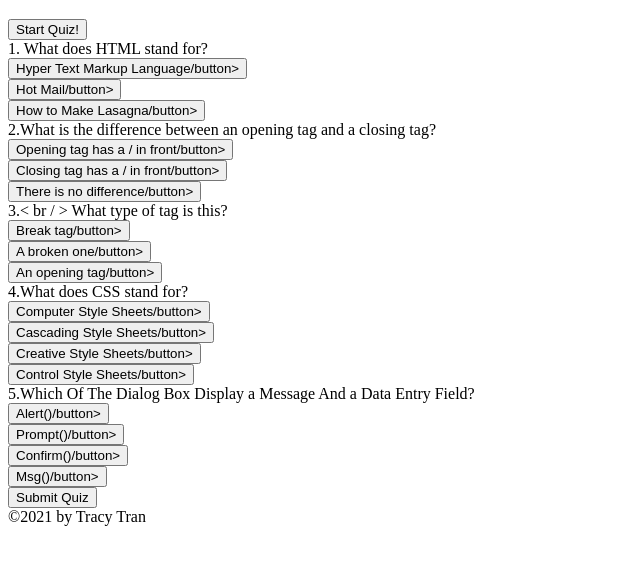
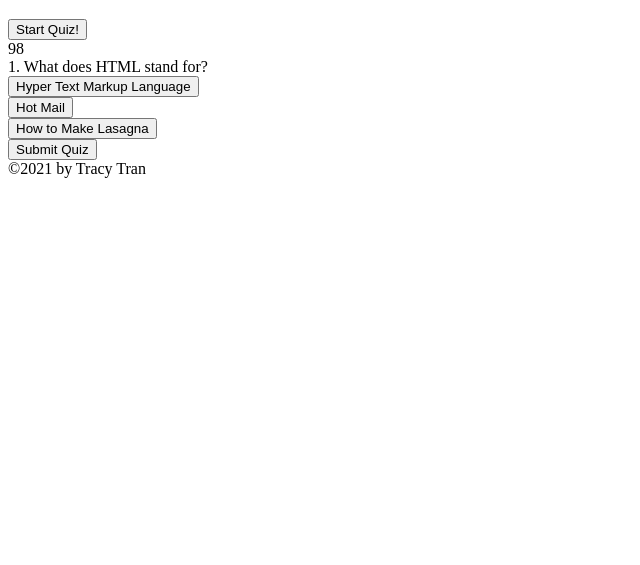
Before and after one commit to tracytran1189/Code-Quiz, a plain HTML site: page index.html in a window 1280 px wide. Both pictures are taken after a click on the button "Start Quiz!". Shown: the part 61-626 px from the top of the page, without its empty margins (0-640 px from the left). Drawn offline with Linux system fonts and the light colour scheme.

Commit message:
check answer

```diff
--- a/assets/js/logic.js
+++ b/assets/js/logic.js
@@ -12,7 +12,7 @@ var quizQuestions = [{
             c: 'How to Make Lasagna'
         },
 
-            correctAnswer: 'a'
+        correctAnswer: 'Hyper Text Markup Language'
     },
     {
         question: "2.What is the difference between an opening tag and a closing tag?",
@@ -21,7 +21,7 @@ var quizQuestions = [{
             b: 'Closing tag has a / in front',
             c: 'There is no difference'
         },
-            correctAnswer: 'b'
+        correctAnswer: 'Closing tag has a / in front'
     },
     {
         question: "3.< br  / > What type of tag is this?",
@@ -30,7 +30,7 @@ var quizQuestions = [{
             b: 'A broken one',
             c: 'An opening tag'
         },
-            correctAnswer: 'a'
+        correctAnswer: 'Break tag'
     },
     {
         question: "4.What does CSS stand for?",
@@ -40,7 +40,7 @@ var quizQuestions = [{
             c: 'Creative Style Sheets',
             d: 'Control Style Sheets'
         },
-            correctAnswer: 'b'
+        correctAnswer: 'Cascading Style Sheets'
     },
     {
         question: "5.Which Of The Dialog Box Display a Message And a Data Entry Field?",
@@ -50,75 +50,85 @@ var quizQuestions = [{
             c: 'Confirm()',
             d: 'Msg()'
         },
-            correctAnswer: 'b'
+        correctAnswer: 'Prompt()'
     },
 ]
-    // var time = 100;
-    // var timerInterval;
-    // var gameIndex = -1;
+var time = 100;
+var timerInterval;
+var gameIndex = -1;
+var numberOfQuestions = quizQuestions.length;
+var currentQuestionIndex = 0;
 
-// function startQuiz() {
-//     timerEl.textContent = time;
-//     timerInterval = setInterval(function() {
-//         time--;
-//         timerEl.textContent = time;
-//         if (time <= 0) {
-//             endQuiz();
-//         }
-//     }, 1000);
+function startQuiz() {
+    console.log('startQuiz');
+    timerEl.textContent = time;
+    timerInterval = setInterval(function() {
+        time--;
+        timerEl.textContent = time;
+        if (time <= 0) {
+            endQuiz();
+        }
+    }, 1000);
 
-//     gameIndex++;
-
-
-//     startBtn.onclick = startQuiz;
-//     showQuestion();
-// }
-
-// function endQuiz() {
-//     clearInterval(timerInterval);
-// }
-
-//create Quiz questions
-generateQuiz(quizQuestions, quizContainer, resultsContainer, submitButton);
-
-function generateQuiz(quizQuestions, quizContainer, resultsContainer, submitButton) {
-    function showQuestion(quizQuestions, quizContainer) {
-        var output = [];
-        var answers;
-        for (var i = 0; i < quizQuestions.length; i++) {
-
-            answers = [];
-
-            for (button in quizQuestions[i].answers) {
-                answers.push(
-                    '<button>' +
-                    // '<input type ="button" name="question' + i + '" value="' + letter + '">' +
-                    // letter + ':' +
-                    quizQuestions[i].answers[button] +
-                    '/button>'
-                );
+    gameIndex++;
+    generateQuiz();
 }
 
-            output.push(
-
-                '<div class ="question">' + quizQuestions[i].question + '</div>' +
-                '<div class ="answers">' + answers.join('') + '</div>'
-
-            );
-        }
-
-        quizContainer.innerHTML = output.join('');
-    }
-
-    //get Results
-    function getResults() {}
-
-    showQuestion(quizQuestions, quizContainer);
-    //show results after click submit
-    submitButton.addEventListener('click', getResults);
+function endQuiz() {
+    clearInterval(timerInterval);
 }
 
 
+function clearQuestion() {
+    document.getElementById("question").remove();
+    document.getElementById("answers").remove();
+}
+
+function showQuestion() {
+
+    var question = document.createElement('div');
+    question.id = "question";
+    question.textContent = quizQuestions[currentQuestionIndex].question;
+    quizContainer.append(question);
+
+    var answersDiv = document.createElement('div');
+    answersDiv.id = "answers";
+
+    // var answers =[];
+    for (button in quizQuestions[currentQuestionIndex].answers) {
+        const answerButton = document.createElement('button');
+        answerButton.textContent = quizQuestions[currentQuestionIndex].answers[button];
+        answerButton.setAttribute('data-answer', quizQuestions[currentQuestionIndex].correctAnswer);
+        answerButton.onclick = checkAnswer;
+        // answers.push(answerButton);
+        answersDiv.append(answerButton);
+    }
+    quizContainer.append(answersDiv);
+}
+
+//check answers
+function checkAnswer(event) {
+    console.log('checkAnswer', event);
+    var correctAnswer = event.target.getAttribute("data-answer");
+    var selectedAnswer = event.target.textContent;
+    if (correctAnswer === selectedAnswer) {
+        console.log('correct');
+    } else {
+        console.log('false');
+    }
+
+    currentQuestionIndex++;
+    clearQuestion();
+    showQuestion();
+}
+
+function generateQuiz() {
+    console.log('generateQuiz')
+
+    showQuestion();
+    //show results after click submit
+    // submitButton.addEventListener('click', showResults);
+}
 
 
-// startBtn.onclick = startQuiz;
+startBtn.onclick = startQuiz;
--- a/index.html
+++ b/index.html
@@ -21,7 +21,6 @@
         <button id="submit">Submit Quiz</button>
     </div>
     <div id="results"></div>
-    <script src="./assets/js/questions.js"></script>
     <script src="./assets/js/logic.js"></script>
 </body>
 
```
Lines whose indentation alone changed are shown as unchanged.
